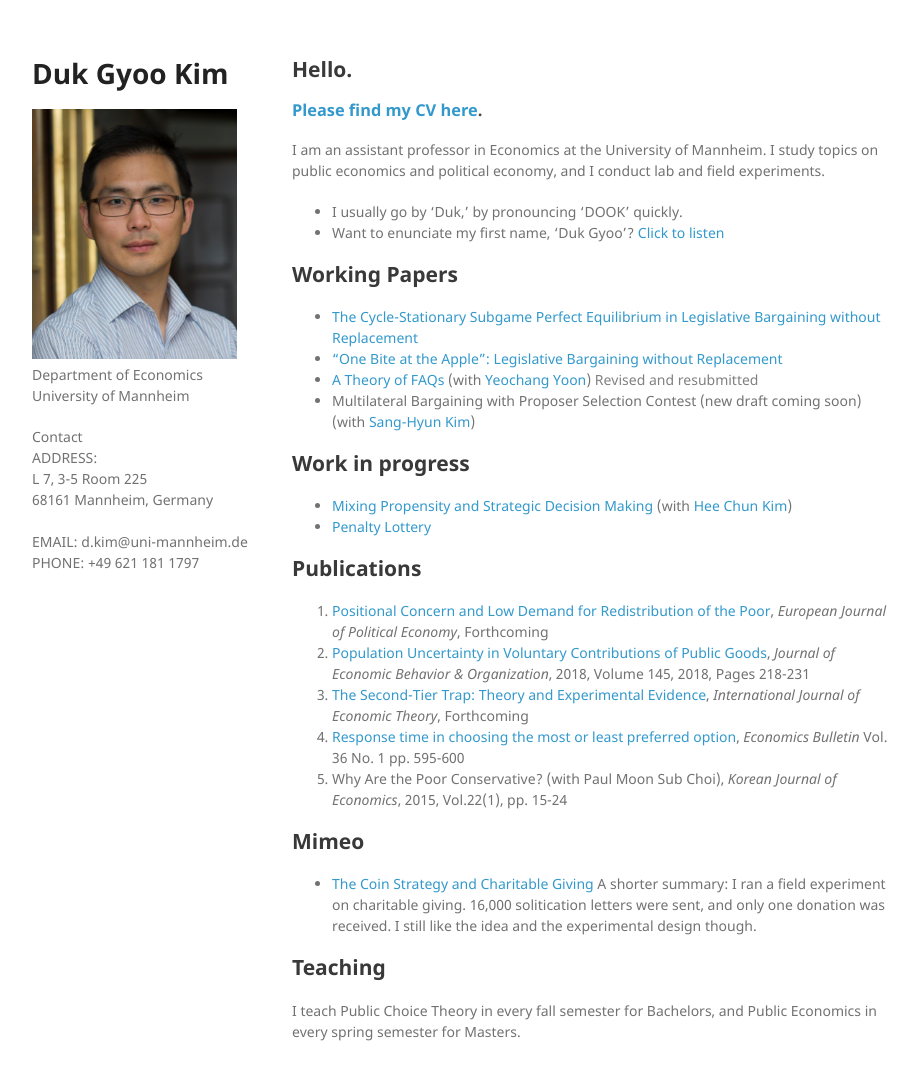
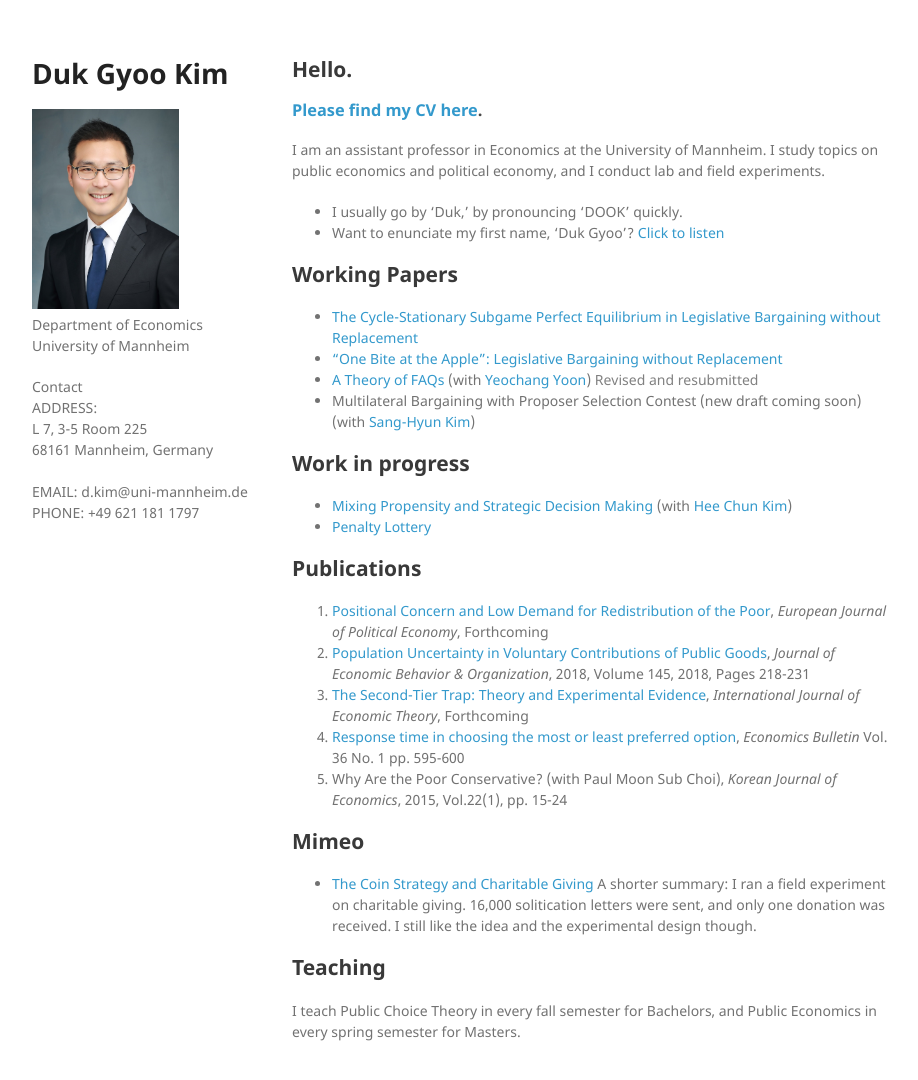
Before and after one commit to kimdukgyoo/kimdukgyoo.github.io, a Jekyll site: the page built from index.md, in a window 1280 px wide and 1112 px high. Shown: the top 1080 px of the window, without its empty margins (178-1096 px from the left). Built offline with Jekyll 4.4.1, drawn with Linux system fonts in a browser that asks for light colours; our own code applies the rules of GitHub Pages for plain Markdown files.

Commit message:
Update default.html

```diff
--- a/_layouts/default.html
+++ b/_layouts/default.html
@@ -19,7 +19,7 @@
 <!--        <h3><a href="./cv"> Curriculum Vitae </a></h3> -->
 <!--        <h3><a href="./research"> Research </a></h3> -->
 <!--        <h3><a href="./teaching"> Teaching </a></h3> -->
-        <div style="display:inline;float:center"><img border="0" height="250" src="./DukGyooKim_Profile.jpg"></div>
+        <div style="display:inline;float:center"><img border="0" height="200" src="./profile.jpg"></div>
         <p>Department of Economics<br>University of Mannheim</p>
         <p>Contact <br> ADDRESS: <br> L 7, 3-5 Room 225 <br> 68161 Mannheim, Germany <br> <br> EMAIL: d.kim@uni-mannheim.de <br> PHONE: +49 621 181 1797</p>
 
```
